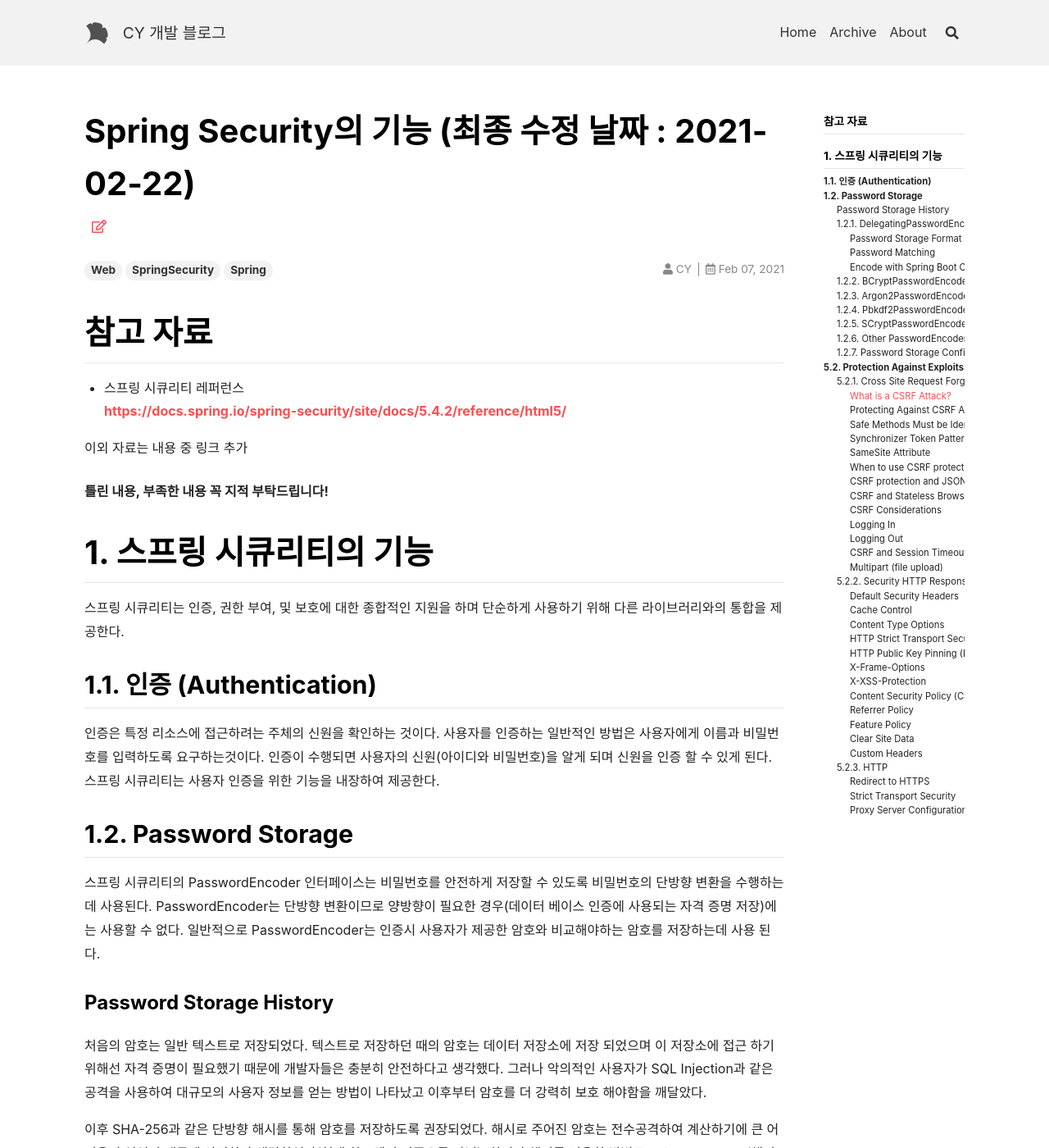
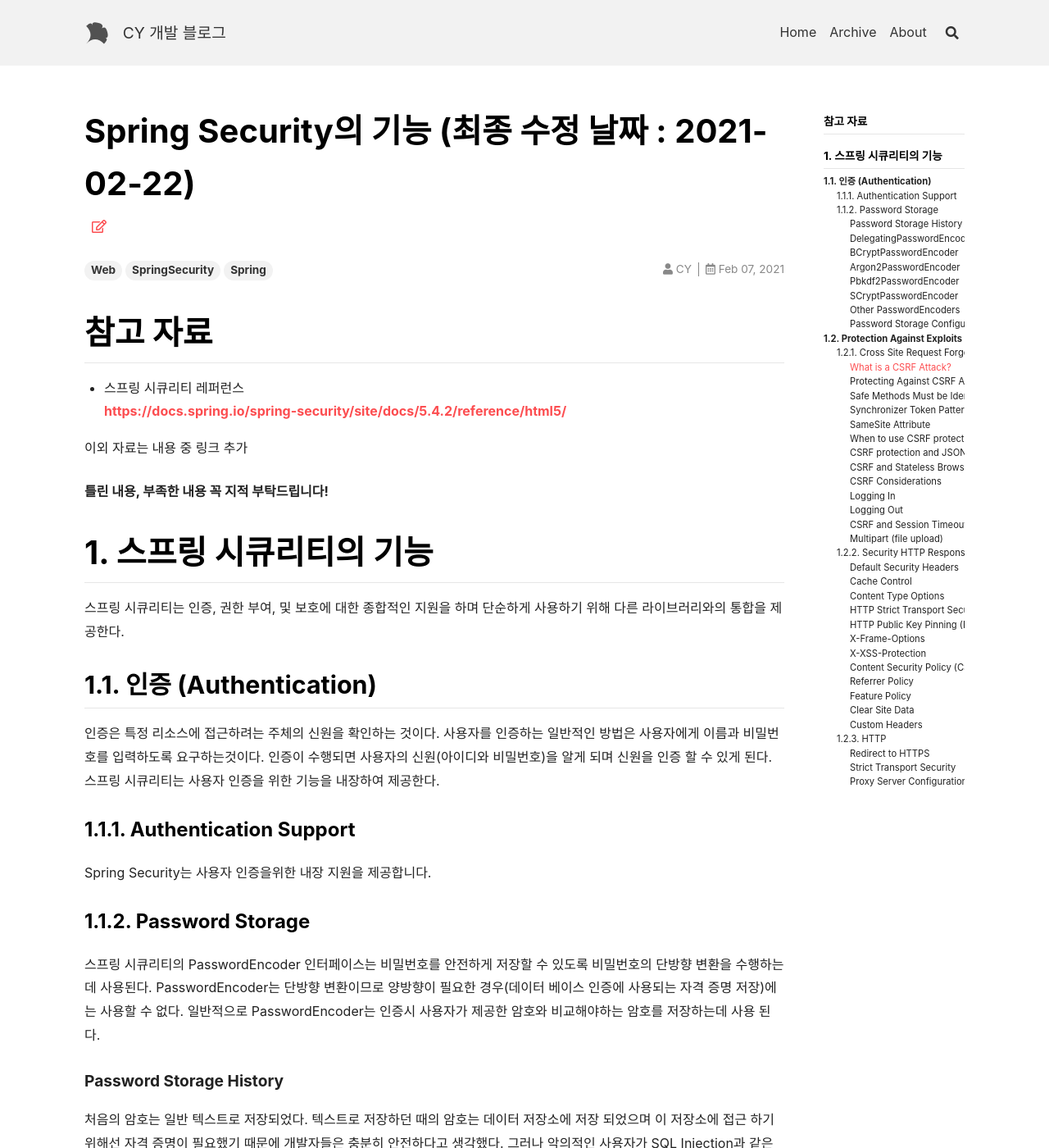
Before and after one commit to lcy960729/blog.maker, a Jekyll site: the page built from _posts/SpringSecurity/2021-02-07-Spring-Security의-기능.md, in a window 1280 px wide and 1400 px high. Shown: the whole window at 82% size. Built offline with Jekyll 4.4.1, drawn with Linux system fonts in a browser that asks for light colours; nearby versions of some CDN libraries; comment, search, counter and statistics services are not loaded; some of the changed text lies outside the part shown.

Commit message:
Update posts

````diff
--- a/_posts/SpringSecurity/2021-02-07-Spring-Security의-기능.md
+++ b/_posts/SpringSecurity/2021-02-07-Spring-Security의-기능.md
@@ -19,10 +19,13 @@ key: Spring Security의 기능
 ## 1.1. 인증 (Authentication)
 인증은 특정 리소스에 접근하려는 주체의 신원을 확인하는 것이다. 사용자를 인증하는 일반적인 방법은 사용자에게 이름과 비밀번호를 입력하도록 요구하는것이다. 인증이 수행되면 사용자의 신원(아이디와 비밀번호)을 알게 되며 신원을 인증 할 수 있게 된다. 스프링 시큐리티는 사용자 인증을 위한 기능을 내장하여 제공한다.
 
-## 1.2. Password Storage
+### 1.1.1. Authentication Support
+Spring Security는 사용자 인증을위한 내장 지원을 제공합니다.
+
+### 1.1.2. Password Storage
 스프링 시큐리티의 PasswordEncoder 인터페이스는 비밀번호를 안전하게 저장할 수 있도록 비밀번호의 단방향 변환을 수행하는데 사용된다. PasswordEncoder는 단방향 변환이므로 양방향이 필요한 경우(데이터 베이스 인증에 사용되는 자격 증명 저장)에는 사용할 수 없다. 일반적으로 PasswordEncoder는 인증시 사용자가 제공한 암호와 비교해야하는 암호를 저장하는데 사용 된다.
 
-### Password Storage History
+#### Password Storage History
 처음의 암호는 일반 텍스트로 저장되었다. 텍스트로 저장하던 때의 암호는 데이터 저장소에 저장 되었으며 이 저장소에 접근 하기위해선 자격 증명이 필요했기 때문에 개발자들은 충분히 안전하다고 생각했다. 그러나 악의적인 사용자가 SQL Injection과 같은 공격을 사용하여 대규모의 사용자 정보를 얻는 방법이 나타났고 이후부터 암호를 더 강력히 보호 해야함을 깨달았다.
 
 이후 SHA-256과 같은 단방향 해시를 통해 암호를 저장하도록 권장되었다. 해시로 주어진 암호는 전수공격하여 계산하기에 큰 어려움이 있었기 때문에 안전하다 생각하였다(현재 하드웨어 기준으론 아님). 하지만 해시를 이용한 방법도 Rainbow Tables(해시 함수로 변환 가능한 모든 해시 값을 저장시켜 놓은 조회 테이블)로 인해 해시로 저장된 비밀번호만 있으면 원래의 비밀번호를 추출할 수 있는 문제가 생겼다.
@@ -33,7 +36,7 @@ key: Spring Security의 기능
 
 위에 소개한 내용으로 스프링 시큐리티가 왜 이러한 암호화 방식을 채택했는지 이해 됐을것이다. 이후엔 스프링 시큐리티가 PasswordEncoder에 대해서 알아보겠다.
 
-### 1.2.1. DelegatingPasswordEncoder
+#### DelegatingPasswordEncoder
 스프링 시큐리티 5.0 이전에는 기본 PasswordEncoder가 일반 텍스트 암호가 필요한 NoOpPasswordEncoder였다. 그러나 Password Storage History에 따라서 기본 PasswordEncoder는 BCryptPasswordEncoder를 사용할 수도 안할 수도 있다. 기본 PasswordEncoder가 변경됨에 따라서 3가지 큰 문제를 일으키는데 첫번째로 이전 암호 인코딩을 사용하는 많은 프로그램이 있어 쉽게 마이그레이션을 할 수 없다. 두번째, 암호 저장에 대한 모범 사례가 다시 변경 된다. 세번째 프레임 워크로서 자주 변경이 일어나면 안된다. 이 문제를 해결하기 위해 DelegatingPasswordEncoder를 도입하였고 DelegatingPasswordEncoder는 아래와 같은 기능으로 위의 문제들을 해결하였다. 첫번째로 현재 암호 저장소가 권장하는 방식을 사용하여 인코딩 되는지 확인한다. 두번째는 최신 및 레거시 형식의 암호 유효성 검사를 허용한다. 세번째는 향후 인코딩 업그레이드를 허용한다.
 
 DelegatingPasswordEncoder는 PasswordEncoderFactories를 이용하여 인스턴스를 생성할 수 있다.
@@ -58,18 +61,18 @@ PasswordEncoder passwordEncoder =
     new DelegatingPasswordEncoder(idForEncode, encoders);
 ```
 
-#### Password Storage Format
+##### Password Storage Format
 ```
 {id}encodePassword
 ```
 id는 PasswordEncoder의 식별자이고 encodedPassword는 인코딩된 password를 뜻한다. id를 찾을 수 없으면 null로 반환된다.
 
-#### Password Matching
+##### Password Matching
 매칭은 {id} 나 생성자에서 제공된 PasswordEncoder의 ID 매핑을 기반으로 수행된다. 패스워드나 맵핑되지 않은 ID를 사용하여 match를 호출하면 IllegalArgumentException이 발생한다. 이러한 오류를 예방하기 위해서 `DelegatingPasswordEncoder.setDefaultPasswordEncoderForMatches (PasswordEncoder)`
 을 이용하여 기본값을 지정할 수 있다. 또한 암호가 저장되는 방식을 파악하여 아래처럼 명시적으로 제공을 해주면 된다.
 `$2a$10$dXJ3SW6G7P50lGmMkkmwe. ...` => `{bcrypt}$2a$10$dXJ3SW6G7P50lGmMkkmwe. ...`
 
-##### withDefaultPasswordEncoder Example
+###### withDefaultPasswordEncoder Example
 ```java
 User user = User.withDefaultPasswordEncoder()
   .username("user")
@@ -97,7 +100,7 @@ User admin = users
 위 두 예제는 암호를 해시하지만 암호는 여전히 메모리와 컴파일된 소스에 노출되고 있다.
 이러한 문제는 큰 보안 사고로 이어질 수 있으므로 실제 프로덕션일 경우는 암호를 외부에서 해시 하여야 한다. 외부에서 인코딩하는 방법 중 하나를 아래에 설명하겠다.
 
-#### Encode with Spring Boot CLI
+##### Encode with Spring Boot CLI
 비밀번호를 외부에서 해시하는 방법 중 쉬운 방법으로는 Spring Boot CLI를 사용한다.
 
 1. 아래처럼 `DelegatingPasswordEncoder`로 암호화할 암호를 Spring CLI에 아래와 같이 입력 후 인코딩된 암호를 생성한다.
@@ -115,38 +118,38 @@ User admin = users
 ---
 아래에 소개하는 인코더들은 암호 크래킹의 내성을 위해 의도적으로 느리게 설계되어있으며 약 1초정도 걸리도록 조정하는것이 바람직하다. 자체 시스템에서 매개 변수를 조정하여 테스트하여 1초가 걸리도록 하면 된다. 알고리즘이 궁금하다면 알아서 찾아보도록...
 
-### 1.2.2. BCryptPasswordEncoder
+#### BCryptPasswordEncoder
 BCryptPasswordEncoder는 bdcrypt 알고리즘을 사용하여 암호를 해시한다.
 ```java
 BCryptPasswordEncoder encoder = new BCryptPasswordEncoder(16);
 String result = encoder.encode("myPassword");
 assertTrue(encoder.matches("myPassword", result));
 ```
-### 1.2.3. Argon2PasswordEncoder
+#### Argon2PasswordEncoder
 Argon2PasswordEncoder는 Argon2 알고리즘을 사용하여 암호를 해시한다.
 ```java
 Argon2PasswordEncoder encoder = new Argon2PasswordEncoder();
 String result = encoder.encode("myPassword");
 assertTrue(encoder.matches("myPassword", result));
 ```
-### 1.2.4. Pbkdf2PasswordEncoder
+#### Pbkdf2PasswordEncoder
 Pbkdf2PasswordEncoder는 PBKDF2 알고리즘을 사용하여 암호를 해시한다.
 ```java
 Pbkdf2PasswordEncoder encoder = new Pbkdf2PasswordEncoder();
 String result = encoder.encode("myPassword");
 assertTrue(encoder.matches("myPassword", result));
 ```
-### 1.2.5. SCryptPasswordEncoder
+#### SCryptPasswordEncoder
 SCryptPasswordEncoder SCrypt 알고리즘을 사용하여 암호를 해시한다.
 ```java
 SCryptPasswordEncoder encoder = new SCryptPasswordEncoder();
 String result = encoder.encode("myPassword");
 assertTrue(encoder.matches("myPassword", result));
 ```
-### 1.2.6. Other PasswordEncoders
+#### Other PasswordEncoders
 이전 버전과의 호환성을 위해 구현된 PasswordEncoder들이 있다. 더 이상 안전하지 않기 때문에 사용되지 않는다.
 
-### 1.2.7. Password Storage Configuration
+#### Password Storage Configuration
 NoOpPasswordEncoder를 사용하기 위해선 Spring bean으로 등록하여 사용한다.
 ```java
 @Bean
@@ -154,10 +157,10 @@ public static NoOpPasswordEncoder passwordEncoder() {
     return NoOpPasswordEncoder.getInstance();
 }
 ```
-## 5.2. Protection Against Exploits (악용에 대한 보호)
+## 1.2. Protection Against Exploits (악용에 대한 보호)
 스프링 시큐리티는 일반적인 악용에 대한 방어를 제공한다. 가능하면 보호 기능은 기본적으로 활성화 되어 있다.
 
-### 5.2.1. Cross Site Request Forgery (CSRF)
+### 1.2.1. Cross Site Request Forgery (CSRF)
 스프링 시큐리티는 CSRF 공격을 보호하는 기능을 제공한다.
 
 #### What is a CSRF Attack?
@@ -338,7 +341,7 @@ CSRF 공격이 발생하지 않도록 하려면 CSRF 토큰을 얻기 위해 HTT
 ```
 HTTP 메서드 오버라이딩은 필터에서 발생한다. 해당 필터는 Spring Security 이전에 배치 되어야 한다. 오버라이딩은 POST에서만 발생하므로 실제로 문제가 발생하지 않을 가능성이 있다. 그러나 Spring Security의 필터 앞에 배치 되도록 하는것이 모범 사례이다.
 
-### 5.2.2. Security HTTP Response Headers
+### 1.2.2. Security HTTP Response Headers
 웹 어플리케이션의 보안을 강화하는데 사용할 수 있는 많은 HTTP 응답 헤더가 있다. Spring Security가 명시적으로 지원하는 다양한 HTTP 응답 헤더를 설명한다. 필요한 경우 사용자 지정 헤더를 제공하도록 Spring Security를 구성할 수 있다.
 
 #### Default Security Headers
@@ -504,7 +507,7 @@ Clear-Site-Data: "cache", "cookies", "storage", "executionContexts"
 Spring Security는 어플리케이션에 보안 헤더를 편리하게 추가 할 수 있는 메커니즘이 있다.
 그러나 사용자 지정 헤더를 추가할 수 있는 후크도 제공한다.
 
-### 5.2.3. HTTP
+### 1.2.3. HTTP
 정적 리소스를 포함한 HTTP 기반 통신은 TLS를 사용하여 보호해야 한다.
 
 프레임 워크로서 Spring Security는 HTTP 연결을 처리하지 않으므로 HTTPS를 직접 지원하지 않는다.
````
